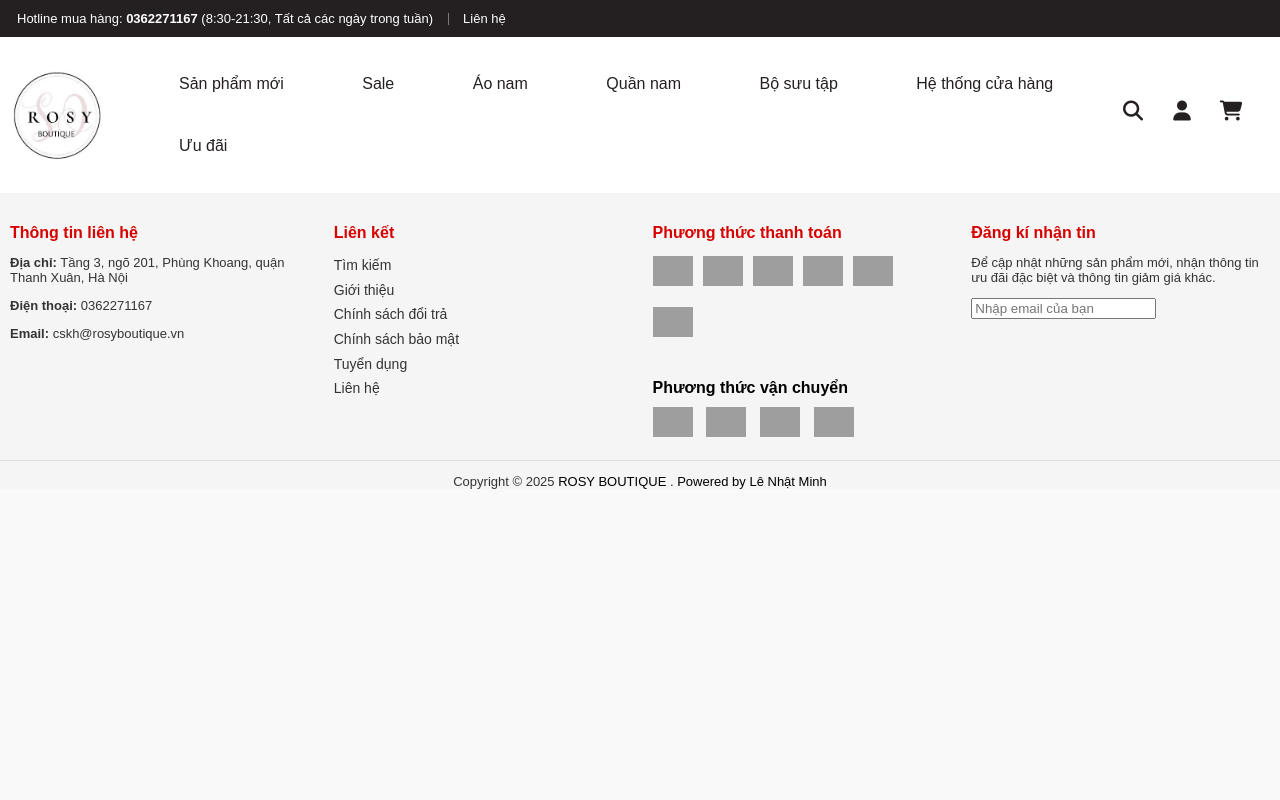
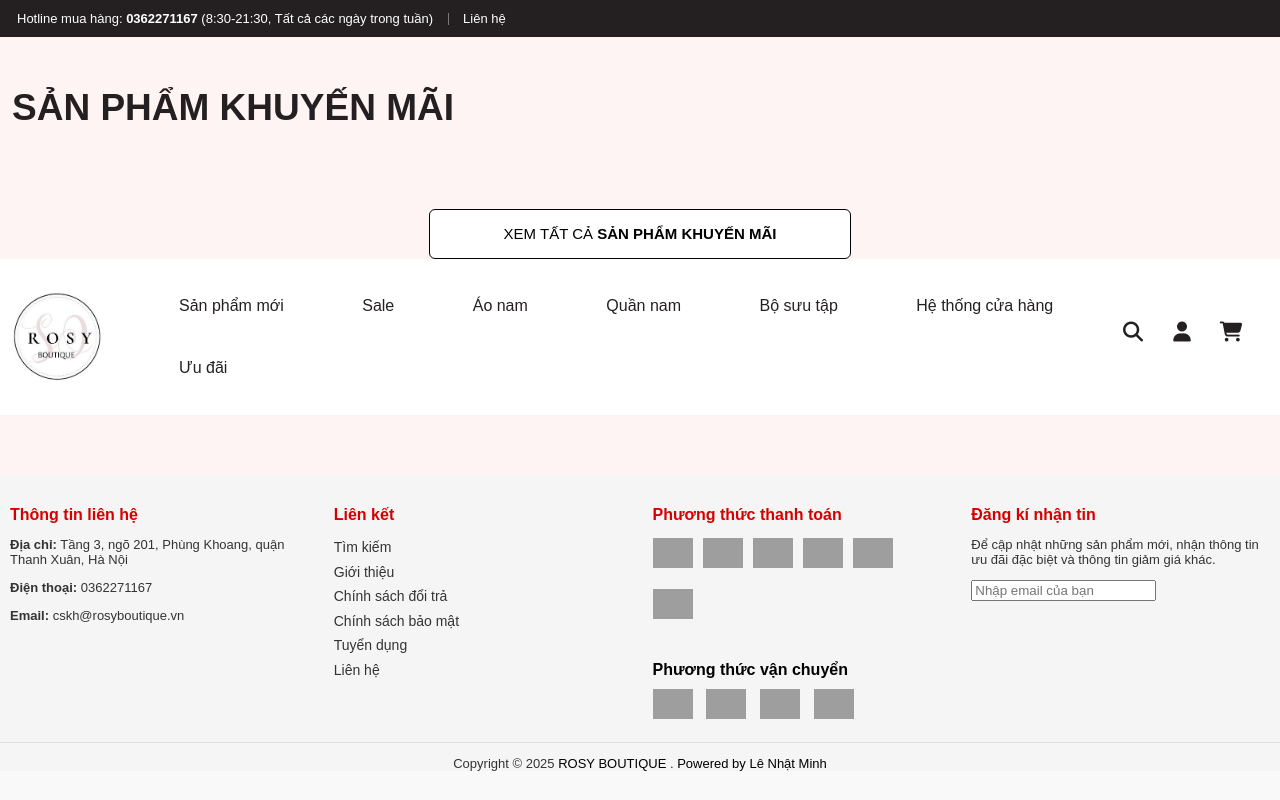
Before and after one commit to LeNhatMinhK391/Fashion_frontend, a plain HTML site: page product-details.html in a window 1280 px wide. Drawn offline with Linux system fonts and the light colour scheme; grey boxes are pictures that could not be loaded.

Commit message:
Update product-details.html

```diff
--- a/product-details.html
+++ b/product-details.html
@@ -41,6 +41,25 @@
 
 
       </div>
+
+     <section class="section-home-sale">
+  <div class="container">
+    <div class="section-title">
+      <h1><a href="">SẢN PHẨM KHUYẾN MÃI</a></h1>
+    </div>
+    <main id="product-list"> </main>
+    <div class="see-more-product d-flex">
+
+      <div class="button" >
+        <a href="">
+          Xem tất cả
+          <strong>SẢN PHẨM KHUYẾN MÃI</strong>
+        </a>
+      </div>
+
+    </div>
+  </div>
+
 
 <!-- Header start -->
     <div class="main-header">
```
